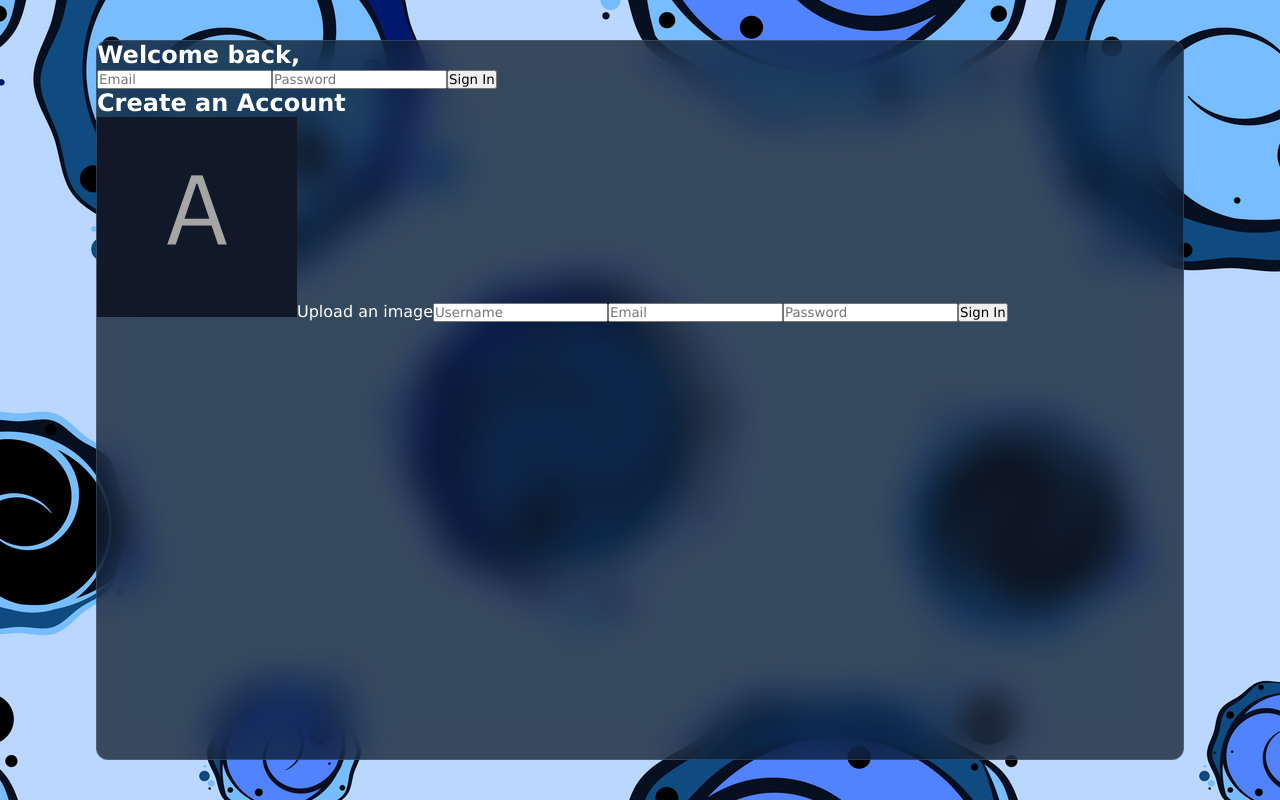
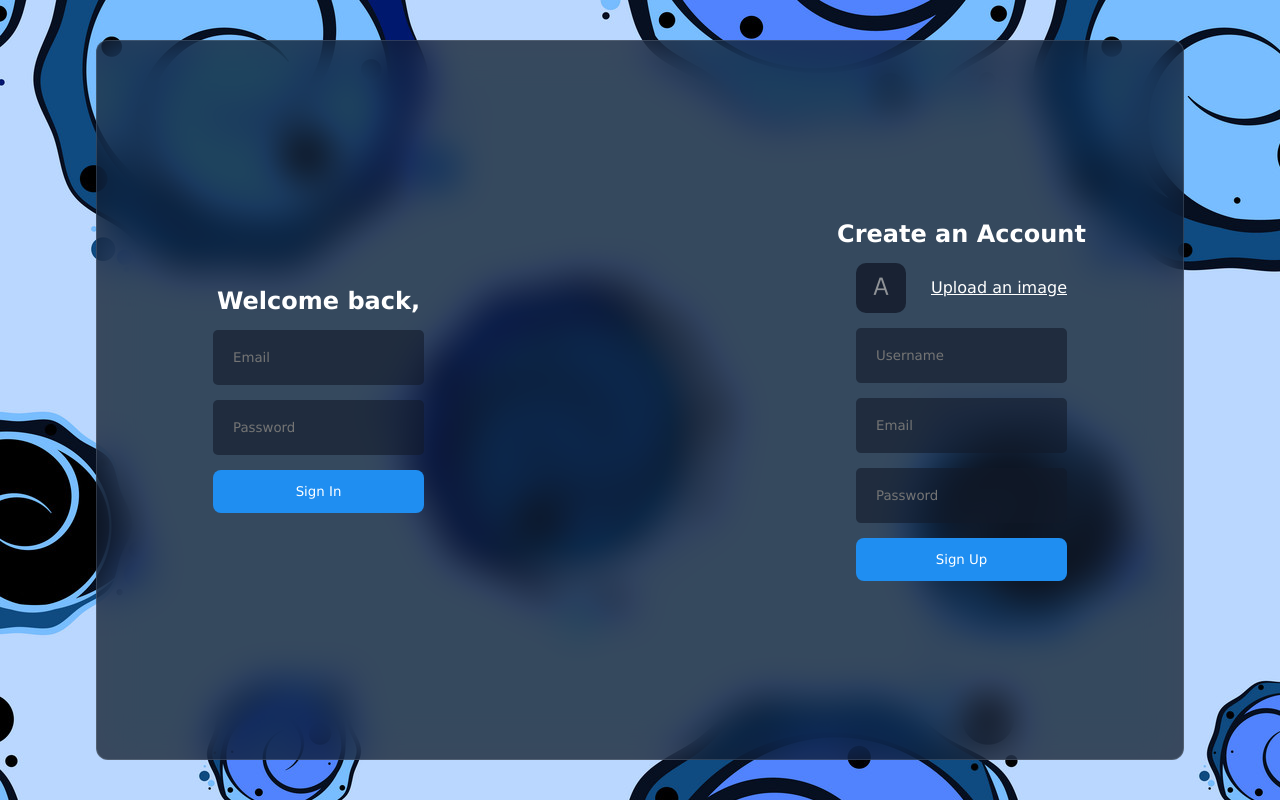
Before and after one commit to nelen-maharjan/chat-app, a React (Vite) app: page / in a window 1280 px wide. Built offline with nearby package versions, Linux system fonts and the light colour scheme.

Commit message:
login design

```diff
--- a/src/components/login/Login.jsx
+++ b/src/components/login/Login.jsx
@@ -38,7 +38,7 @@
           <input type="text" placeholder="Username" name="username" />
           <input type="text" placeholder="Email" name="email" />
           <input type="password" placeholder="Password" name="password" />
-          <button>Sign In</button>
+          <button>Sign Up</button>
         </form>
       </div>
     </div>
--- a/src/components/login/login.css
+++ b/src/components/login/login.css
@@ -1,3 +1,66 @@
 .login{
+    width: 100%;
+    height: 100%;
+    display: flex;
+    align-items: center;
+    gap: 100px;
 
+    .item{
+        flex: 1;
+        display: flex;
+        flex-direction: column;
+        align-items: center;
+        gap: 15px;
+
+        form{
+            display: flex;
+            flex-direction: column;
+            align-items: center;
+            justify-content: center;
+            gap: 15px;
+
+            input{
+                padding: 20px;
+                border: none;
+                outline: none;
+                background-color: rgba(17,25, 40, 0.6);
+                color: #fff;
+                border-radius: 5px;
+            }
+
+            label{
+                width: 100%;
+                display: flex;
+                align-items: center;
+                justify-content: space-between;
+                cursor: pointer;
+                text-decoration: underline;
+
+                img{
+                    width: 50px;
+                    height: 50px;
+                    border-radius: 10px;
+                    object-fit: cover;
+                    opacity: 0.8;
+                }
+            }
+
+            button{
+                width: 100%;
+                padding: 14px;
+                border: none;
+                background-color: #1f8ef1;
+                border-radius: 8px;
+                color: #fff;
+                cursor: pointer;
+                font-weight: 500;
+            }
+        }
+    }
+
+    .separator{
+        height: 80%;
+        width: 2px;
+        background-color: #dddddd35;
+    }
 }
```
